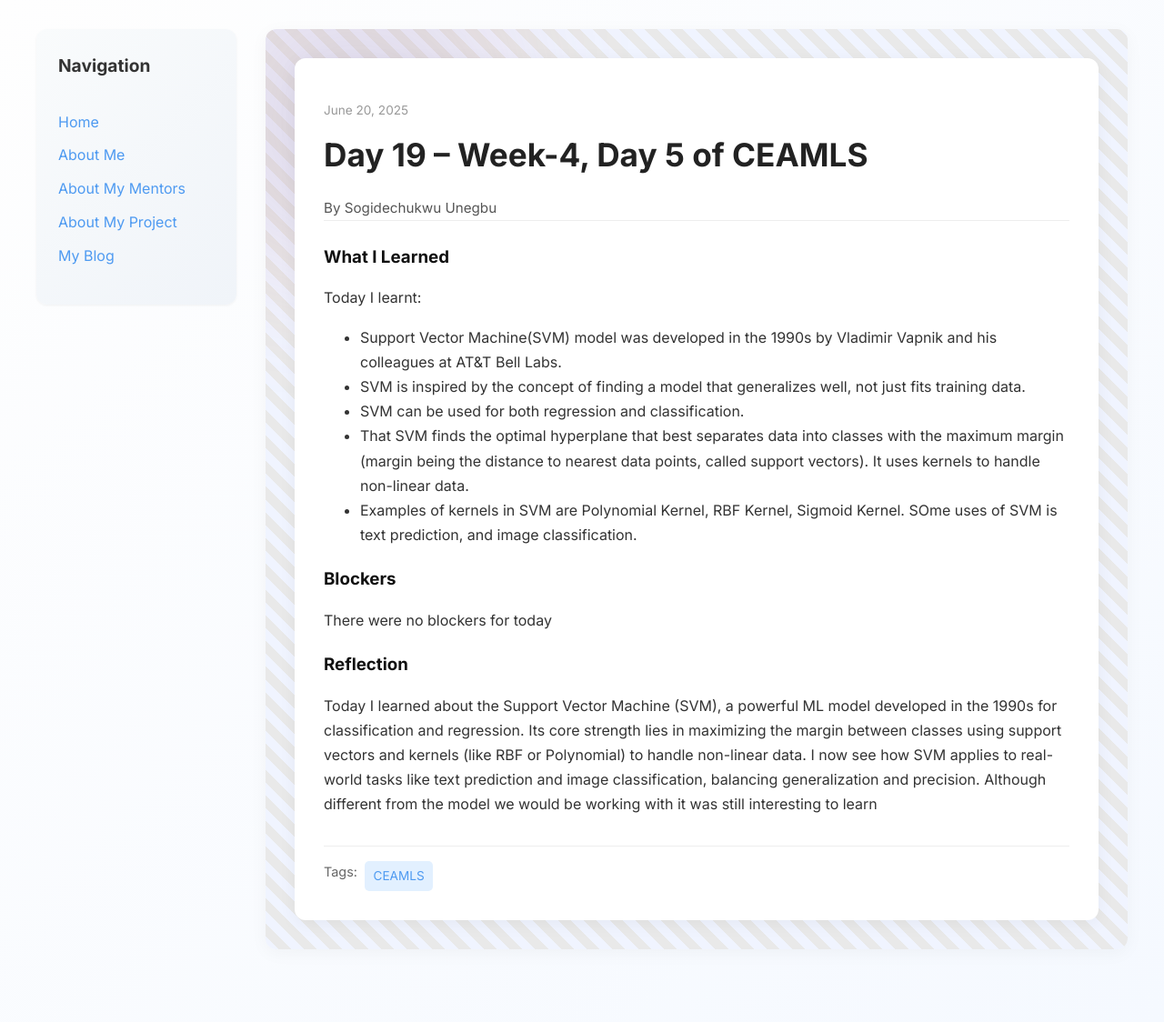
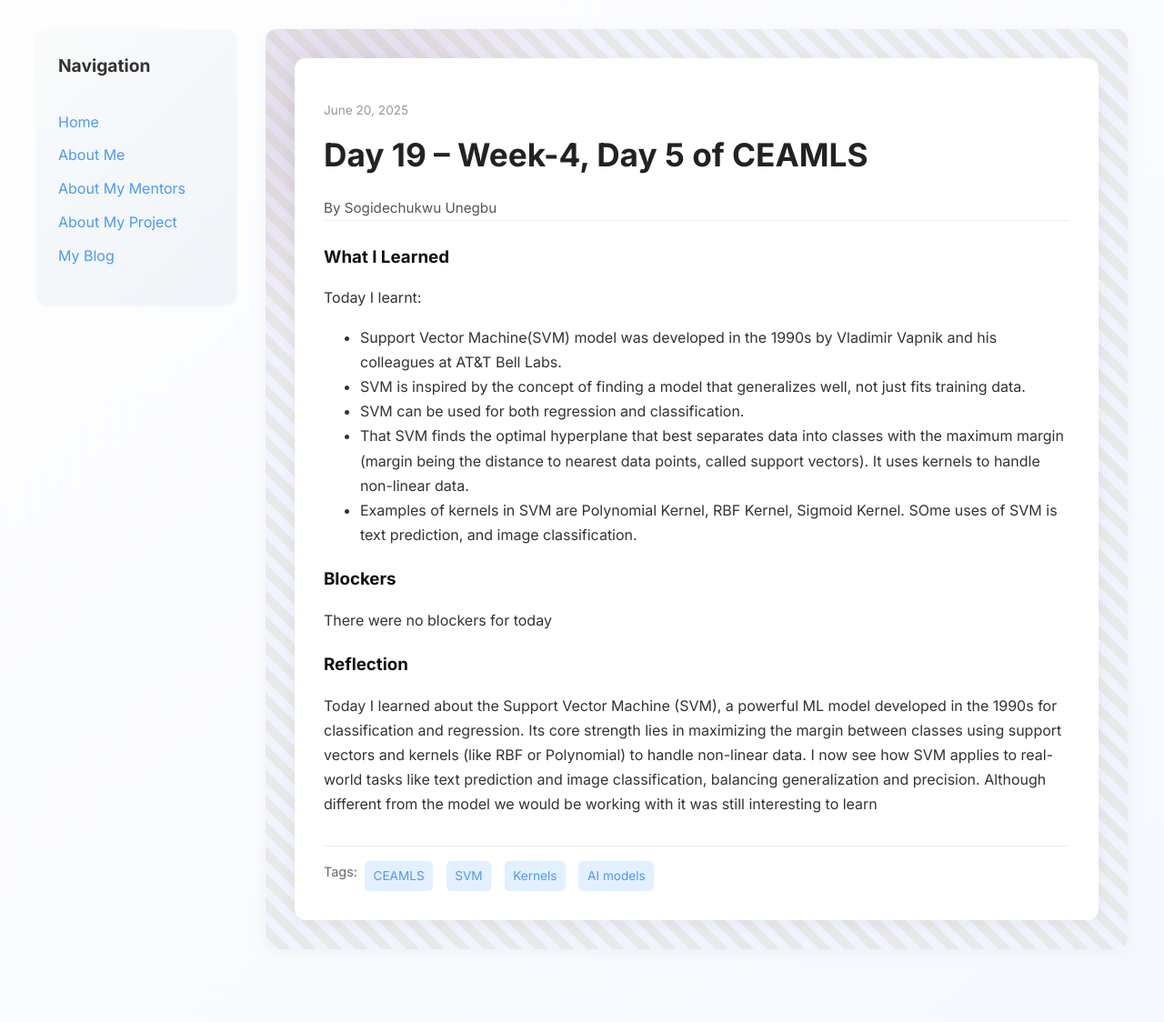
Before and after one commit to UnegbuSogidechukwu/UnegbuSogidechukwu.github.io, a Jekyll site: the page built from _posts/2025-06-20-day-19.md, in a window 1280 px wide. Shown: the whole page at 91% size. Built offline with Jekyll 4.4.1, drawn with Linux system fonts in a browser that asks for light colours.

Commit message:
Update 2025-06-20-day-19.md

```diff
--- a/_posts/2025-06-20-day-19.md
+++ b/_posts/2025-06-20-day-19.md
@@ -4,7 +4,7 @@ title: "Day 19 – Week-4, Day 5 of CEAMLS "
 date: 2025-06-20
 author: Sogidechukwu Unegbu
 permalink: /day19.html
-tags: ["CEAMLS"]
+tags: ["CEAMLS", "SVM", "Kernels", "AI models"]
 
 what_i_learned: |
   Today I learnt:
```
